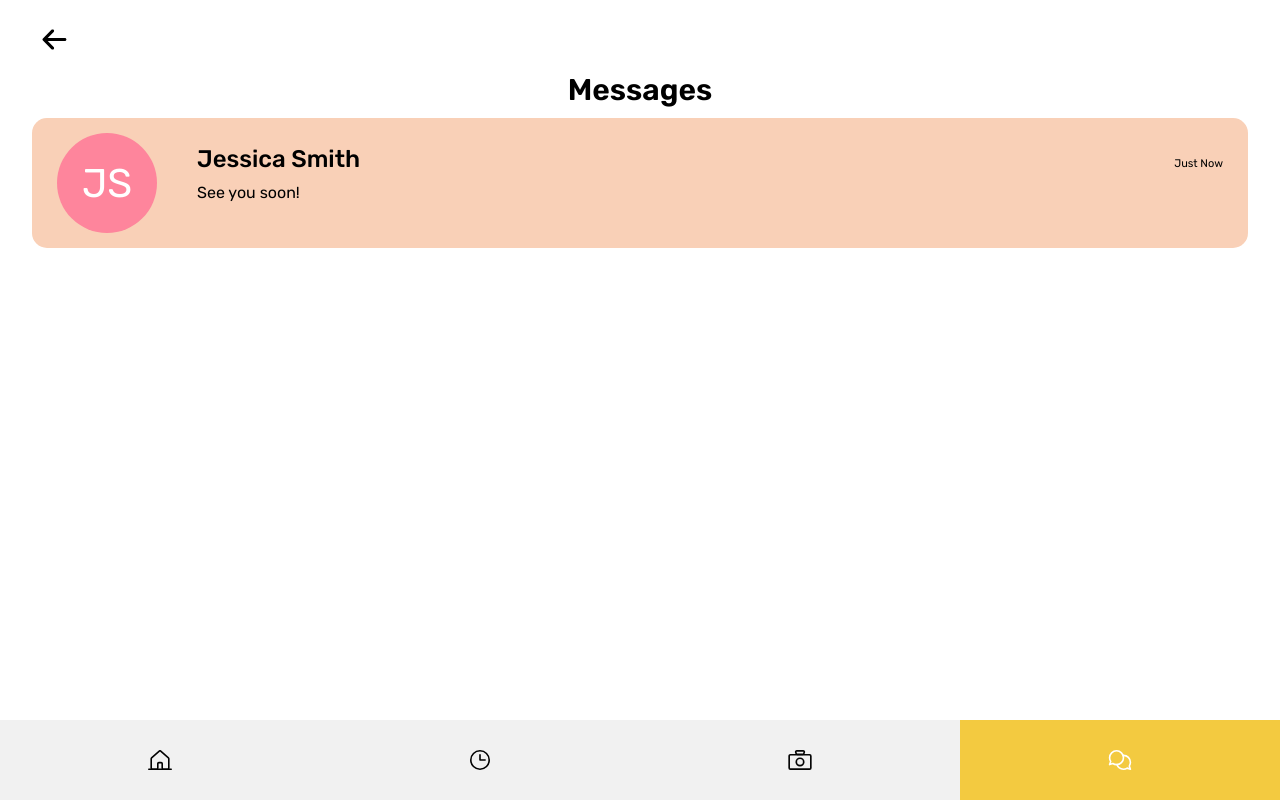
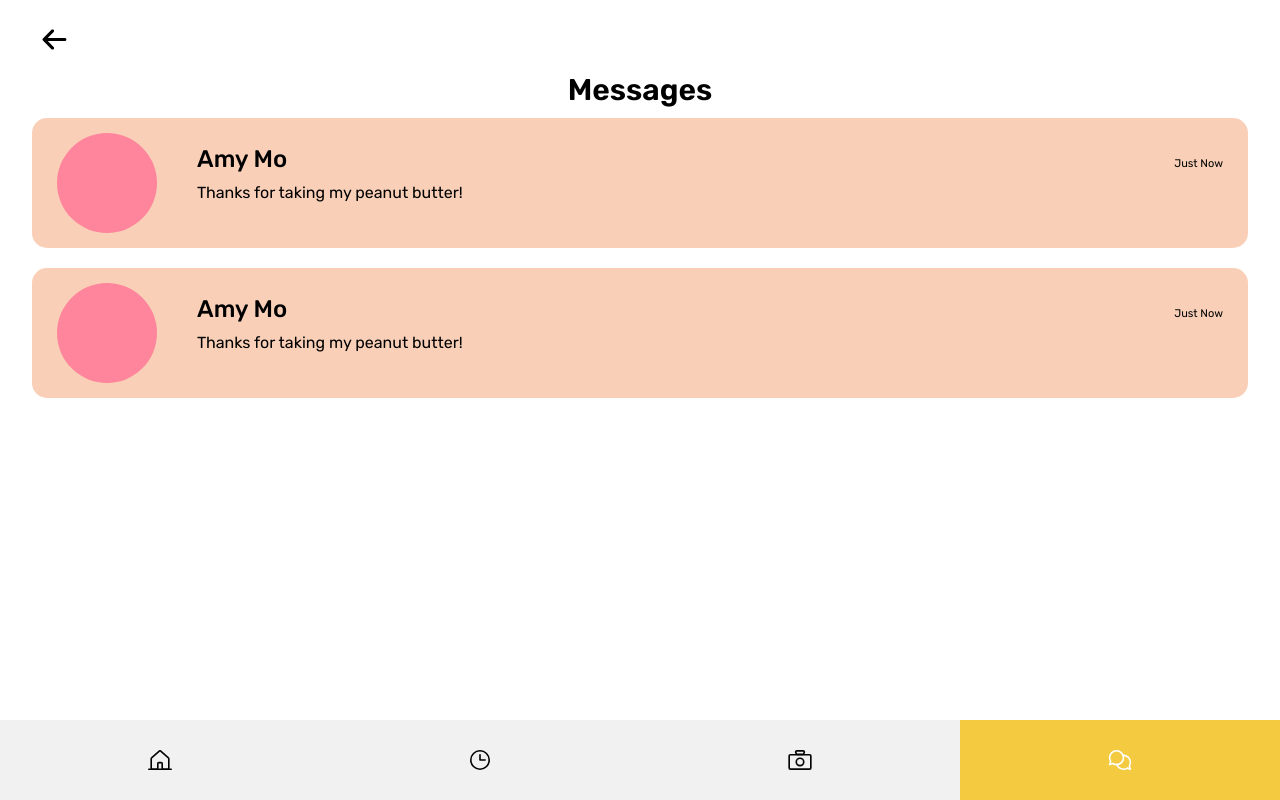
Before and after one commit to Pho86/ShareFood, a Next.js app: page /messaging1 in a window 1280 px wide. Built offline with nearby package versions, Linux system fonts and the light colour scheme.

Commit message:
messager name soft coded

```diff
--- a/comps/MessagePrev.js
+++ b/comps/MessagePrev.js
@@ -2,7 +2,8 @@ import styled from 'styled-components';
 import { useRouter } from 'next/router';
 import { chat, msg } from '../data/chat_content';
 import { DownUp } from '../data/animation';
-
+import foody from '../data/food_content.json';
+import {ChangeFood, GetFood }from '../data/order_content';
 
 //the entire message container
 const MsgCont = styled.div`
@@ -64,17 +65,21 @@ const Time = styled.div`
 `
 export function ChatBox() {
     const r = useRouter();
+    var {food} = r.query
+    if (food === undefined){
+        food = 0;
+    }
     return <MsgCont onClick={
         () => r.push({
             pathname: "/messaging"
         })
     }>
         <ProfileCont>
-            <Profile>{msg[0].initials}</Profile>
+            <Profile>{foody[food].initials}</Profile>
         </ProfileCont>
         <MsgPrevCont>
-            <Name>{msg[0].name}</Name>
-            <Msg>{msg[0].chat}</Msg>
+            <Name>{foody[food].name}</Name>
+            <Msg>{foody[food].message}</Msg>
         </MsgPrevCont>
         <TimeCont>
             <Time>Just Now</Time>
--- a/comps/TutorialText.js
+++ b/comps/TutorialText.js
@@ -206,14 +206,16 @@ export function TutorialSecondLine({
 export function Messager({
 
 }) {
+    const r = useRouter();
+    var { food } = r.query
+    if ( food === undefined){
+        food = 0;
+    }
     return <MsgName onClick={
         () => r.push({
             query: {
                 food: [confirm]
             }
         })
-    }>{foody[0].name}</MsgName>
+    }>{foody[food].name}</MsgName>
 }
-
-
-//{foody[confirm].name} doesn't work?
--- a/data/food_content.json
+++ b/data/food_content.json
@@ -10,7 +10,8 @@
         "date_bbd": "August 25, 2022",
         "meeting_location": "1251 Main St.",
         "details": "Never used.",
-        "foodimg": "/peanutbutter.png"
+        "foodimg": "/peanutbutter.png",
+        "message": "Thanks for taking my peanut butter!"
     },
     {
         "food": "Box of Cereal",
@@ -23,7 +24,8 @@
         "date_bbd": "August 1, 2022",
         "meeting_location": "130 201 St#5641",
         "details": "Never opened.",
-        "foodimg": "/cereal.png"
+        "foodimg": "/cereal.png",
+        "message": "hey"
     },
     {
         "food": "Egg Carton",
@@ -36,7 +38,8 @@
         "date_bbd": "May 26, 2022",
         "meeting_location": "905 1st Street",
         "details": "1 Egg gone.",
-        "foodimg": "/eggs.png"
+        "foodimg": "/eggs.png",
+        "message": "Hope u dont mind that 1 egg is gone lol"
     },
     {
         "food": "Instant Noodles",
@@ -49,7 +52,8 @@
         "date_bbd": "September 10, 2023",
         "meeting_location": "3040 Richmond Street",
         "details": "Not opened.",
-        "foodimg": "/ramen.png"
+        "foodimg": "/ramen.png",
+        "message": "good luck"
     },
     {
         "food": "Soy Sauce",
@@ -62,7 +66,8 @@
         "date_bbd": "May 23, 2023",
         "meeting_location": "4127 Burnaby Dr.",
         "details": "Never opened.",
-        "foodimg": "/soysauce.png"
+        "foodimg": "/soysauce.png",
+        "message": "What time do you want to meet?"
     },
     {
         "food": "Bag of Rice",
@@ -75,7 +80,8 @@
         "date_bbd": "June 30, 2022",
         "meeting_location": "1202 Georgia St.",
         "details": "Opened some gone.",
-        "foodimg": "/rice.png"
+        "foodimg": "/rice.png",
+        "message": "y do u even like rice"
     },
     {
         "food": "Tomato Soup",
@@ -88,7 +94,8 @@
         "date_bbd": "June 5, 2023",
         "meeting_location": "3075 Slocan Street",
         "details": "Unopened.",
-        "foodimg": "/tomato.png"
+        "foodimg": "/tomato.png",
+        "message": "Ew tomatoes are gross"
     },
     {
         "food": "Box of Donuts",
@@ -101,7 +108,8 @@
         "date_bbd": "May 20, 2022",
         "meeting_location": "3700 Willingdon Avenue",
         "details": "Opened, none aten.",
-        "foodimg": "/donuts.png"
+        "foodimg": "/donuts.png",
+        "message": "These are really nice donuts"
     },
     {
         "food": "Banana",
@@ -111,9 +119,10 @@
         "description": "Banana.",
         "weight": "1000lbs",
         "date_purchase": "Today.",
-        "date_bbd": "Tomorrow.",
+        "date_bbd": "Tmrw.",
         "meeting_location": "Granville Street",
         "details": "Banana.",
-        "foodimg": "/banana.png"
+        "foodimg": "/banana.png",
+        "message": "Banana."
     }
 ]
--- a/pages/messaging1.js
+++ b/pages/messaging1.js
@@ -14,7 +14,10 @@ export default function Home() {
         <div className={styles.container}>
             <BackAPage />
             <TutorialText text="Messages" />
+            <div class="chatbox">
             <ChatBox/>
+            <ChatBox/>
+            </div>
             <ChatNavbar />
 
         </div>
--- a/styles/globals.css
+++ b/styles/globals.css
@@ -38,7 +38,7 @@ button {
 
 
 .skip {
-  margin-left:auto;
+  margin-left: auto;
   padding-bottom: 10px;
 }
 
@@ -48,25 +48,26 @@ button {
 } */
 
 .chat {
-  display:flex;
+  display: flex;
   flex-direction: column;
   align-items: center;
   justify-content: center;
-  gap:2rem;
-  width:35rem;
-  margin-left:auto;
-  margin-right:auto;
+  gap: 2rem;
+  width: 35rem;
+  margin-left: auto;
+  margin-right: auto;
 }
 
 .message {
-  display:flex;
-  gap:1rem;
-  align-self:flex-start ;
+  display: flex;
+  gap: 1rem;
+  align-self: flex-start;
 }
+
 .message1 {
-  display:flex;
-  gap:1rem;
-  align-self:flex-end;
+  display: flex;
+  gap: 1rem;
+  align-self: flex-end;
 
 }
 
@@ -74,3 +75,9 @@ button {
   display: flex;
   align-items: center;
 }
+
+.chatbox {
+  display: flex;
+  flex-direction: column;
+  gap: 20px;
+}
```
Also changed, not shown: comps/hometext.js (+0 -10 lines), data/order_content.js (line endings or trailing spaces).
